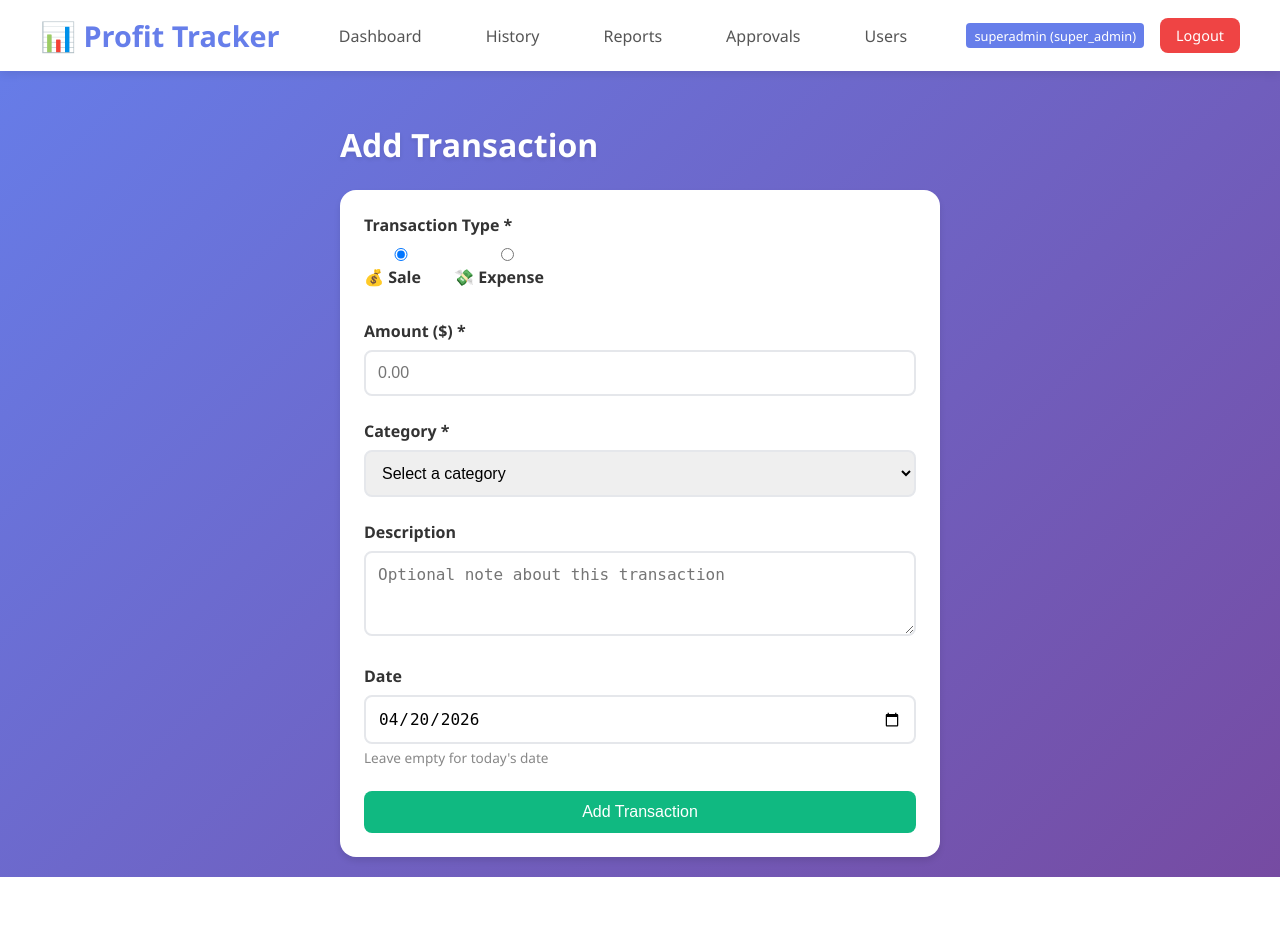
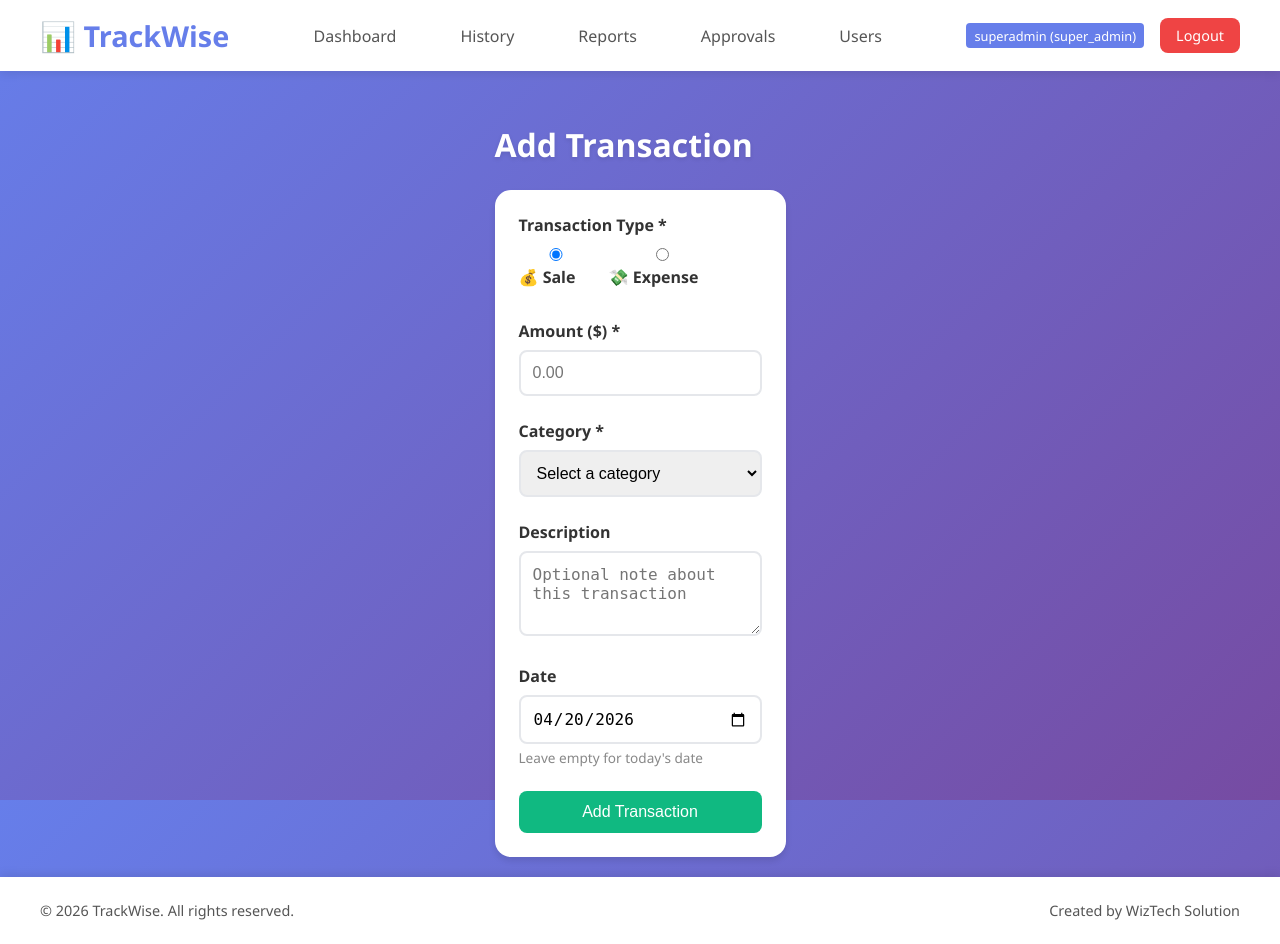
Before and after one commit to Wyzdmulc265/business-tracker, a Flask app: page /add in a window 1280 px wide. Before the commit the page ends 877 px from the top, so only its background shows below. Run offline with Flask 3, Linux system fonts and the light colour scheme; a user stored in the database is signed in; some libraries are stand-ins or nearby versions.

Commit message:
Rename app to TrackWise and add copyright footer with WizTech Solution branding

```diff
--- a/static/style.css
+++ b/static/style.css
@@ -706,6 +706,50 @@ tr:hover {
     background: #f59e0b;
 }
 
+/* Footer */
+footer {
+    background: var(--white);
+    padding: 1.5rem 2rem;
+    box-shadow: 0 -2px 10px rgba(0,0,0,0.1);
+    margin-top: auto;
+}
+
+.footer-content {
+    max-width: 1200px;
+    margin: 0 auto;
+    display: flex;
+    justify-content: space-between;
+    align-items: center;
+}
+
+.footer-left p, .footer-right p {
+    margin: 0;
+    color: var(--gray-600);
+    font-size: 0.9rem;
+}
+
+.footer-right {
+    text-align: right;
+    font-weight: 500;
+    color: var(--primary-color);
+}
+
+html, body {
+    height: 100%;
+    display: flex;
+    flex-direction: column;
+}
+
+body {
+    flex: 1;
+    display: flex;
+    flex-direction: column;
+}
+
+.container {
+    flex: 1;
+}
+
 /* Responsive */
 @media (max-width: 768px) {
     .header-content {
@@ -724,4 +768,63 @@ tr:hover {
     .filter-form .form-group {
         width: 100%;
     }
+
+    .footer-content {
+        flex-direction: column;
+        gap: 0.5rem;
+        text-align: center;
+    }
+
+    .footer-right {
+        text-align: center;
+    }
 }
+/*
+Footer
+*/
+footer
+ >> style.css ; echo "    background: var(--white);" >> style.css ; echo "    padding: 1.5rem 2rem;" >> style.css ; echo "    box-shadow: 0 -2px 10px rgba(0,0,0,0.1);" >> style.css ; echo "    margin-top: auto;" >> style.css ; echo
+
+/* Footer */
+footer {
+    background: var(--white);
+    padding: 1.5rem 2rem;
+    box-shadow: 0 -2px 10px rgba(0,0,0,0.1);
+    margin-top: auto;
+}
+
+.footer-content {
+    max-width: 1200px;
+    margin: 0 auto;
+    display: flex;
+    justify-content: space-between;
+    align-items: center;
+}
+
+.footer-left p, .footer-right p {
+    margin: 0;
+    color: var(--gray-600);
+    font-size: 0.9rem;
+}
+
+.footer-right {
+    text-align: right;
+    font-weight: 500;
+    color: var(--primary-color);
+}
+
+html, body {
+    height: 100%;
+    display: flex;
+    flex-direction: column;
+}
+
+body {
+    flex: 1;
+    display: flex;
+    flex-direction: column;
+}
+
+.container {
+    flex: 1;
+}
--- a/templates/base.html
+++ b/templates/base.html
@@ -3,13 +3,13 @@
 <head>
     <meta charset="UTF-8">
     <meta name="viewport" content="width=device-width, initial-scale=1.0">
-    <title>{% block title %}Profit Tracker{% endblock %}</title>
+    <title>{% block title %}TrackWise{% endblock %}</title>
     <link rel="stylesheet" href="{{ url_for('static', filename='style.css') }}">
 </head>
 <body>
     <header>
         <div class="header-content">
-            <div class="logo">📊 Profit Tracker</div>
+            <div class="logo">📊 TrackWise</div>
             <nav>
                 <ul>
                     {% if current_user.is_authenticated %}
@@ -59,6 +59,17 @@
         {% block content %}{% endblock %}
     </div>
 
+    <footer>
+        <div class="footer-content">
+            <div class="footer-left">
+                <p>&copy; 2026 TrackWise. All rights reserved.</p>
+            </div>
+            <div class="footer-right">
+                <p>Created by WizTech Solution</p>
+            </div>
+        </div>
+    </footer>
+
     <script>
         // Auto-hide flash messages
         document.addEventListener('DOMContentLoaded', function() {
```
